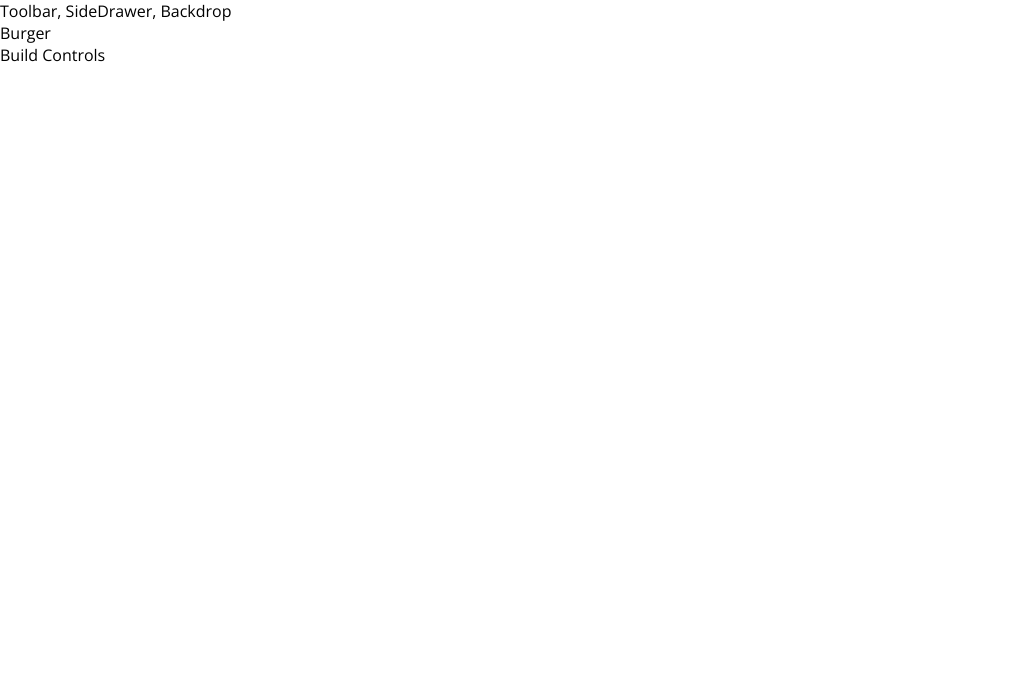
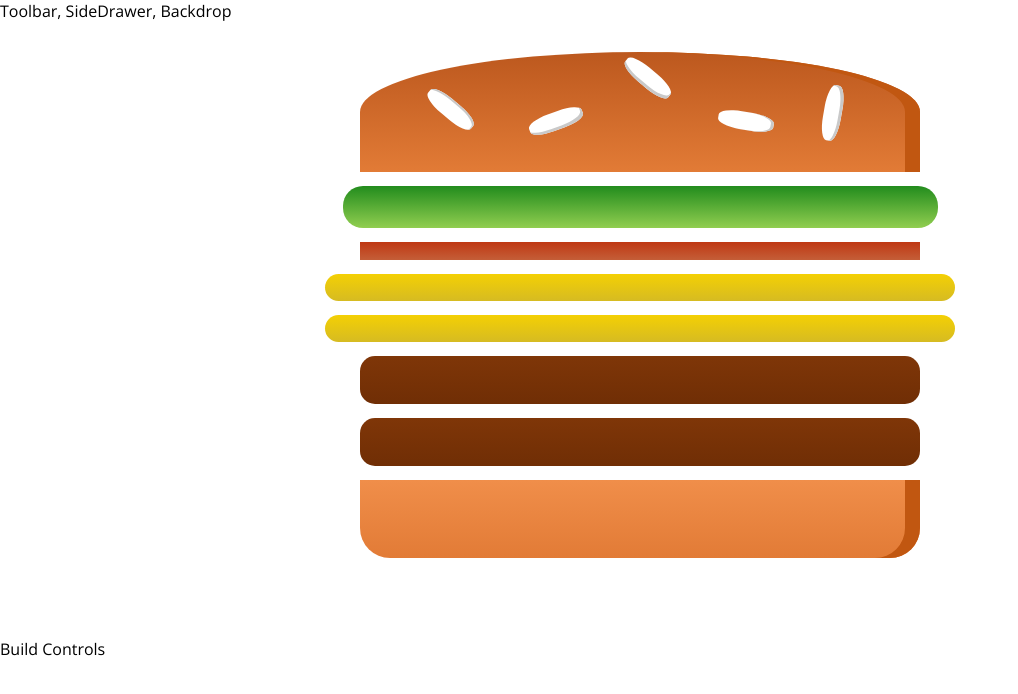
Before and after one commit to MatheoDodi/burgatory-burger-app, a React (Create React App) app: page / in a window 1280 px wide. Shown: the top 694 px of the page, without its empty margins (0-1018 px from the left). Built offline with nearby package versions, Linux system fonts and the light colour scheme.

Commit message:
Added the ingredients CSS as well as made a basic burger

```diff
--- a/package.json
+++ b/package.json
@@ -4,6 +4,7 @@
   "private": true,
   "dependencies": {
     "babel-plugin-styled-components": "^1.5.1",
+    "prop-types": "^15.6.2",
     "react": "^16.4.2",
     "react-dom": "^16.4.2",
     "react-scripts": "1.1.5",
--- /dev/null
+++ b/src/components/Burger/Burger.js
@@ -0,0 +1,47 @@
+import React from 'react';
+import BurgerIngredients from './BurgerIngredients/BurgerIngredients';
+import styled from 'styled-components';
+
+const BurgerShape = styled.div`
+    width: 100%;
+    margin: auto;
+    height: 250px;
+    overflow: scroll;
+    text-align: center;
+    font-size: 1.2rem;
+    @media (min-width: 500px) and (min-height: 400px) {
+        width: 350px;
+        height: 300px;
+    }
+    @media (min-width: 500px) and (min-height: 401px) {
+        width: 450px;
+        height: 400px;
+    }
+    @media (min-width: 1000px) and (min-height: 700px) {
+        width: 700px;
+        height: 600px;
+    }
+`
+
+const burger = (props) => {
+    const ingredients = props.ingredients;
+    const ingredientsArr = [];
+    for (let item in ingredients) {
+        const amount = ingredients[item];
+
+        for (let i = 0; i < amount; i++) {
+            ingredientsArr.push(item)
+        }
+    }
+    const allIngredients = ingredientsArr.map((item, index) => <BurgerIngredients key={item + index} type={item} />)
+
+    return (
+        <BurgerShape>
+            <BurgerIngredients type="bread-top" />
+            {allIngredients}
+            <BurgerIngredients type="bread-bottom" />
+        </BurgerShape>
+    );
+}
+
+export default burger;
--- /dev/null
+++ b/src/components/Burger/BurgerIngredients/BurgerIngredients.js
@@ -0,0 +1,141 @@
+import React, { Component } from 'react';
+import styled from 'styled-components';
+import PropTypes from 'prop-types'
+
+const BreadBottom = styled.div`
+    height: 13%;
+    width: 80%;
+    background: linear-gradient(#F08E4A, #e27b36);
+    border-radius: 0 0 30px 30px;
+    box-shadow: inset -15px 0 #c15711;
+    margin: 2% auto;
+`
+
+const BreadTop = styled.div`
+    height: 20%;
+    width: 80%;
+    background: linear-gradient(#bc581e, #e27b36);
+    border-radius: 50% 50% 0 0;
+    box-shadow: inset -15px 0 #c15711;
+    margin: 2% auto;
+    position: relative;
+`
+
+const Seeds1 = styled.div`
+    width: 10%;
+    height: 15%;
+    position: absolute;
+    background-color: white;
+    left: 30%;
+    top: 50%;
+    border-radius: 40%;
+    transform: rotate(-20deg);
+    box-shadow: inset -2px -3px #c9c9c9;
+    &::after {
+        content: "";
+        width: 100%;
+        height: 100%;
+        position: absolute;
+        background-color: white;
+        left: -170%;
+        top: -260%;
+        border-radius: 40%;
+        transform: rotate(60deg);
+        box-shadow: inset -1px 2px #c9c9c9;
+    }
+    &::before {
+        content: "";
+        width: 100%;
+        height: 100%;
+        position: absolute;
+        background-color: white;
+        left: 180%;
+        top: -50%;
+        border-radius: 40%;
+        transform: rotate(60deg);
+        box-shadow: inset -1px -3px #c9c9c9;
+    }
+`
+
+const Seeds2 = styled.div`
+    width: 10%;
+    height: 15%;
+    position: absolute;
+    background-color: white;
+    left: 64%;
+    top: 50%;
+    border-radius: 40%;
+    transform: rotate(10deg);
+    box-shadow: inset -3px 0 #c9c9c9;
+    &::before {
+        content: "";
+        width: 100%;
+        height: 100%;
+        position: absolute;
+        background-color: white;
+        left: 150%;
+        top: -130%;
+        border-radius: 40%;
+        transform: rotate(90deg);
+        box-shadow: inset 1px 3px #c9c9c9;
+    }
+`
+const Cheese = styled.div`
+    width: 90%;
+    height: 4.5%;
+    margin: 2% auto;
+    background: linear-gradient(#f4d004, #d6bb22);
+    border-radius: 20px;
+`
+
+const Meat = styled.div`
+    width: 80%;
+    height: 8%;
+    background: linear-gradient(#7f3608, #702e05);
+    margin: 2% auto;
+    border-radius: 15px;
+`
+
+const Salad = styled.div`
+    width: 85%;
+    height: 7%;
+    margin: 2% auto;
+    background: linear-gradient(#228c1d, #91ce50);
+    border-radius: 20px;
+`
+
+const Bacon = styled.div`
+    width: 80%;
+    height: 3%;
+    background: linear-gradient(#bf3813, #c45e38);
+    margin: 2% auto;
+`
+
+class BurgerIngredients extends Component {
+
+    render() {
+
+        switch (this.props.type) {
+            case ('bread-bottom'):
+                return <BreadBottom />
+            case ('bread-top'):
+                return <BreadTop><Seeds1 /><Seeds2 /></BreadTop>
+            case ('meat'):
+                return <Meat />
+            case ('salad'):
+                return <Salad />
+            case ('bacon'):
+                return <Bacon />
+            case ('cheese'):
+                return <Cheese />
+            default:
+                return null;
+            }
+        };
+    }
+
+BurgerIngredients.propTypes = {
+    type: PropTypes.string
+}
+
+export default BurgerIngredients;
--- a/src/components/Layout/Layout.js
+++ b/src/components/Layout/Layout.js
@@ -1,11 +1,16 @@
 import React, { Fragment } from 'react';
+import styled from 'styled-components';
+
+const Content = styled.main`
+    margin-top: 16px;
+`
 
 const layout = (props) => (
     <Fragment>
         <div>Toolbar, SideDrawer, Backdrop</div>
-        <main>
+        <Content>
             {props.children}
-        </main>
+        </Content>
     </Fragment>
 );
 
--- a/src/containers/BurgerBuilder/BurgerBuilder.js
+++ b/src/containers/BurgerBuilder/BurgerBuilder.js
@@ -1,12 +1,21 @@
 import React, { Component, Fragment } from 'react';
+import Burger from '../../components/Burger/Burger';
 
 class BurgerBuilder extends Component {
-
+    state = {
+        ingredients: {
+            salad: 1,
+            bacon: 1,
+            cheese: 2,
+            meat: 2
+        }
+    }
 
     render() {
         return (
             <Fragment>
-                <div>Burger</div>
+                <Burger
+                    ingredients={this.state.ingredients} />
                 <div>Build Controls</div>
             </Fragment>
         );
```
